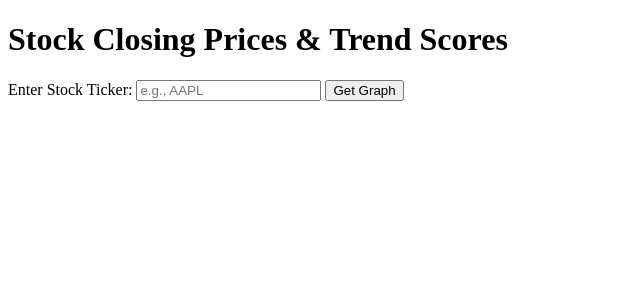
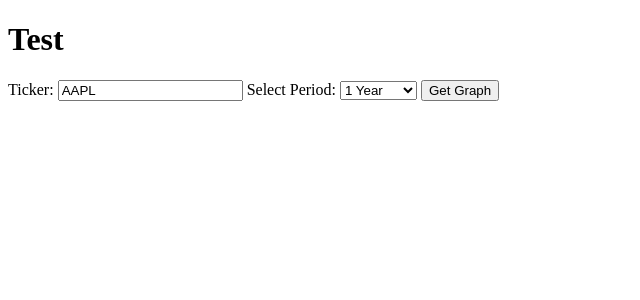
Before and after one commit to jaeyp/stock-api, a FastAPI app: page /test in a window 1280 px wide. Shown: the top 300 px of the page, without its empty margins (0-640 px from the left). Run offline with FastAPI, Linux system fonts and the light colour scheme.

Commit message:
wip: add period dropdown

```diff
--- a/app/api/divergence.py
+++ b/app/api/divergence.py
@@ -25,8 +25,6 @@ SMI_SLOPE_WINDOW = 4
 
 # Default setting for trend score normalization
 NORMALIZE_TREND_SCORES = False
-
-STOCK_DATA_PERIOD = '1y' #'3mo'
 
 class TrendScoreResponse(BaseModel):
     ticker: str
@@ -128,9 +126,8 @@ def normalize_scores_tanh(trend_scores):
 
     return dict(zip(trend_scores.keys(), normalized_scores))
 
-def get_stock_data(ticker):
-    # Set auto_adjust to False to avoid warning
-    stock_data = yf.download(ticker, period=STOCK_DATA_PERIOD, interval='1d', auto_adjust=False)
+def get_stock_data(ticker, period='1y'):
+    stock_data = yf.download(ticker, period=period, interval='1d', auto_adjust=False)
     return stock_data
 
 def analyze(data):
@@ -277,9 +274,9 @@ def analyze(data):
     }
 
 @router.get("/{ticker}/divergence", response_model=DivergenceResponse)
-async def analyze_stock(ticker: str):
+async def analyze_stock(ticker: str, period: str = '1y'):
     try:
-        data = get_stock_data(ticker)
+        data = get_stock_data(ticker, period)
     except Exception as e:
         raise HTTPException(status_code=400, detail=f"Error fetching data for {ticker}: {str(e)}")
     if data.empty:
@@ -413,11 +410,10 @@ def analyze_all(data, normalize=NORMALIZE_TREND_SCORES):
         "trend_scores": trend_scores
     }
 
-
 @router.get("/{ticker}/divergence_all", response_model=TrendScoreResponse)
-async def analyze_stock_all(ticker: str):
+async def analyze_stock_all(ticker: str, period: str = '1y'):
     try:
-        data = get_stock_data(ticker)
+        data = get_stock_data(ticker, period)
     except Exception as e:
         raise HTTPException(status_code=400, detail=f"Error fetching data for {ticker}: {str(e)}")
     if data.empty:
--- a/app/api/test_divergence.py
+++ b/app/api/test_divergence.py
@@ -11,10 +11,10 @@ from app.api.divergence import analyze_all, get_stock_data  # analyze_all 사용
 router = APIRouter()
 
 @router.get("/{ticker}/test")
-async def get_stock_graph(ticker: str):
+async def get_stock_graph(ticker: str, period: str = '1y'):
     try:
         # 📌 1. Ticker 데이터 가져오기
-        data = get_stock_data(ticker)
+        data = get_stock_data(ticker, period)
         if data.empty:
             raise HTTPException(status_code=400, detail="No data fetched for the given ticker.")
 
--- a/app/templates/test.html
+++ b/app/templates/test.html
@@ -17,31 +17,15 @@
         height: auto;
       }
     </style>
-  </head>
-  <body>
-    <h1>Stock Closing Prices & Trend Scores</h1>
-
-    <!-- 티커 입력 및 버튼 -->
-    <label for="ticker">Enter Stock Ticker:</label>
-    <input type="text" id="ticker" placeholder="e.g., AAPL" />
-    <button onclick="fetchStockGraph()">Get Graph</button>
-
-    <br /><br />
-
-    <!-- 로딩 화면 -->
-    <p id="loading">🔄 Loading... Please wait.</p>
-
-    <!-- 그래프 이미지 -->
-    <img id="stock-graph" src="" alt="Stock Graph" />
-
     <script>
-      function fetchStockGraph() {
+      async function fetchGraph() {
         const ticker = document
           .getElementById("ticker")
           .value.trim()
           .toUpperCase();
+        const period = document.getElementById("period").value; // 드롭다운에서 선택한 기간 가져오기
+        const loadingText = document.getElementById("loading");
         const graphImg = document.getElementById("stock-graph");
-        const loadingText = document.getElementById("loading");
 
         if (!ticker) {
           alert("Please enter a valid stock ticker.");
@@ -52,23 +36,35 @@
         loadingText.style.display = "block";
         graphImg.style.display = "none";
 
-        fetch(`/${ticker}/test`)
-          .then((response) => response.json())
-          .then((data) => {
+        const response = await fetch(`/${ticker}/test?period=${period}`);
+        const data = await response.json();
         loadingText.style.display = "none"; // 로딩 화면 제거
+
         if (data.image) {
           graphImg.src = data.image;
           graphImg.style.display = "block"; // 이미지 표시
         } else {
           alert("No image received from API.");
         }
-          })
-          .catch((error) => {
-            loadingText.style.display = "none"; // 에러 발생 시 로딩 화면 제거
-            console.error("Error fetching graph:", error);
-            alert("Failed to load graph. Please try again.");
-          });
       }
     </script>
+  </head>
+  <body>
+    <h1>Test</h1>
+    <label for="ticker">Ticker:</label>
+    <input type="text" id="ticker" value="AAPL" />
+
+    <label for="period">Select Period:</label>
+    <select id="period">
+      <option value="1y" selected>1 Year</option>
+      <option value="6mo">6 Months</option>
+      <option value="3mo">3 Months</option>
+    </select>
+
+    <button onclick="fetchGraph()">Get Graph</button>
+    <br /><br />
+
+    <div id="loading">Loading...</div>
+    <img id="stock-graph" src="" alt="Stock Graph" style="display: none" />
   </body>
 </html>
```
Lines whose indentation alone changed are shown as unchanged.
